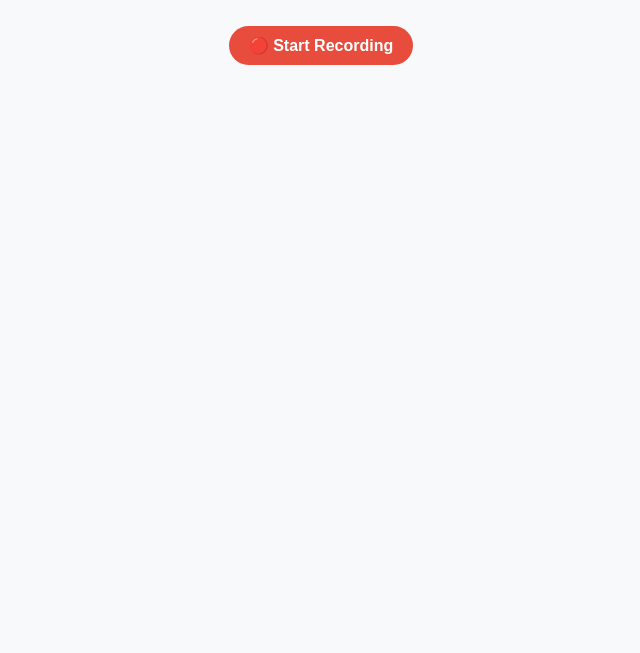
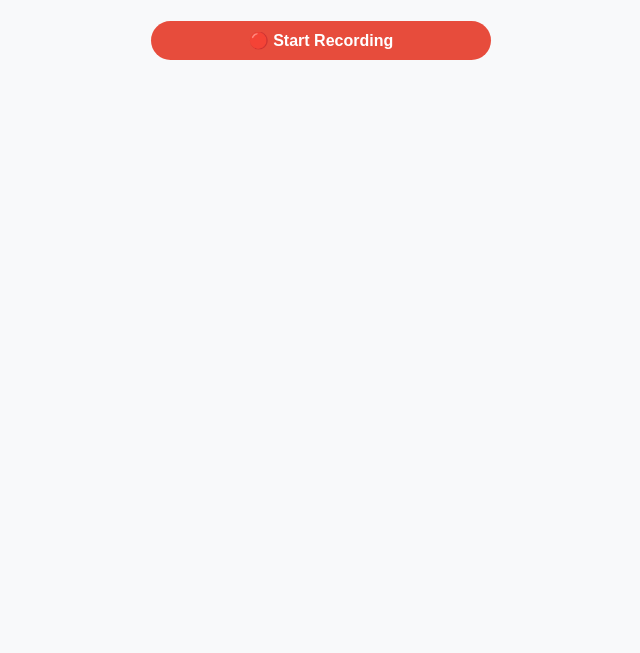
Before and after one commit to benmega/screen-recorder, a plain HTML site: page docs/index.html in a window 1280 px wide. Shown: the part 147-800 px from the top of the page, without its empty margins (319-959 px from the left). Drawn offline with Linux system fonts and the light colour scheme.

Commit message:
fix: recording button size

```diff
--- a/docs/styles.css
+++ b/docs/styles.css
@@ -381,3 +381,9 @@ footer {
   height: 100%;
   object-fit: cover;
 }
+
+#startBtn {
+  width: 30%;
+  margin: 0 auto;
+  display: block;
+}
```
